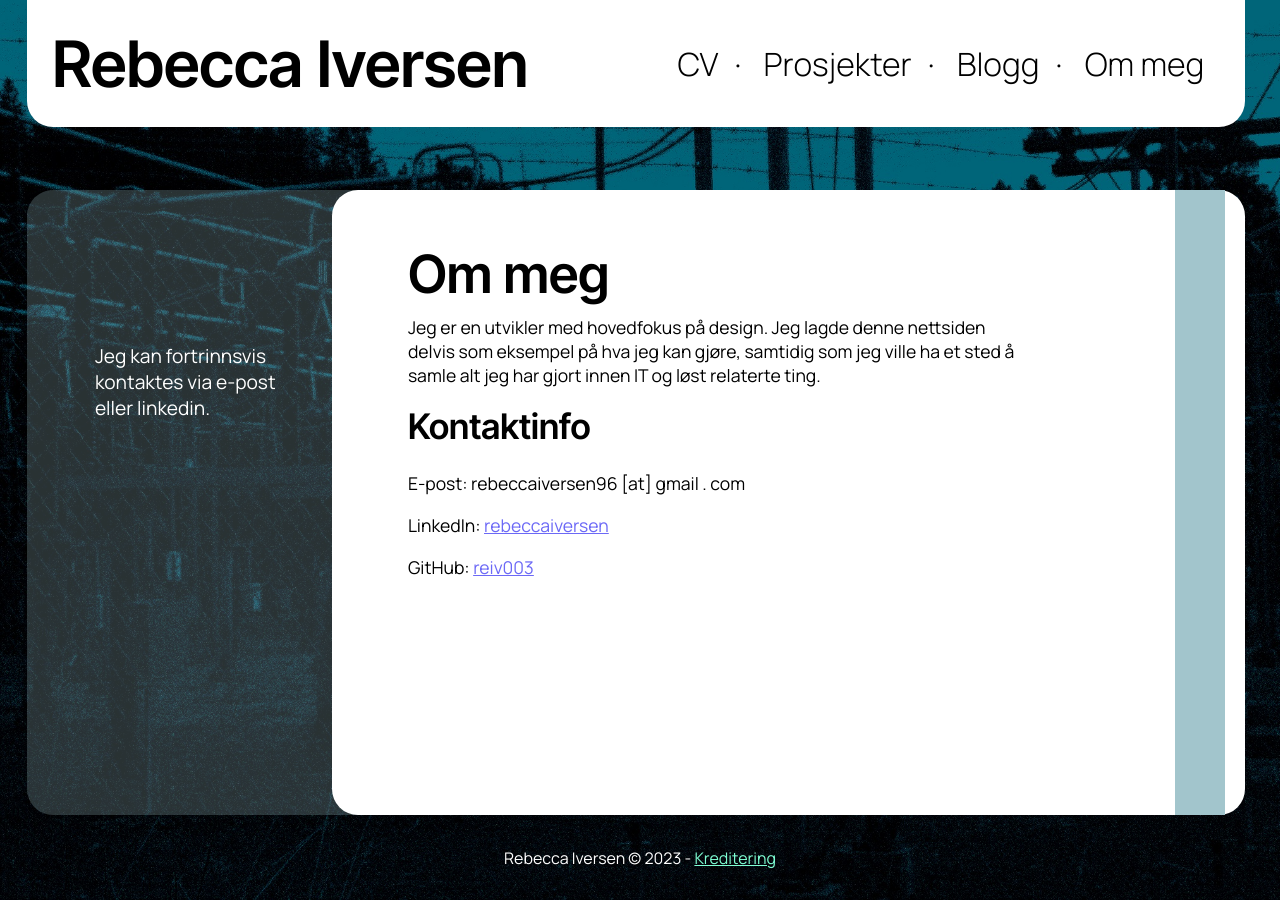
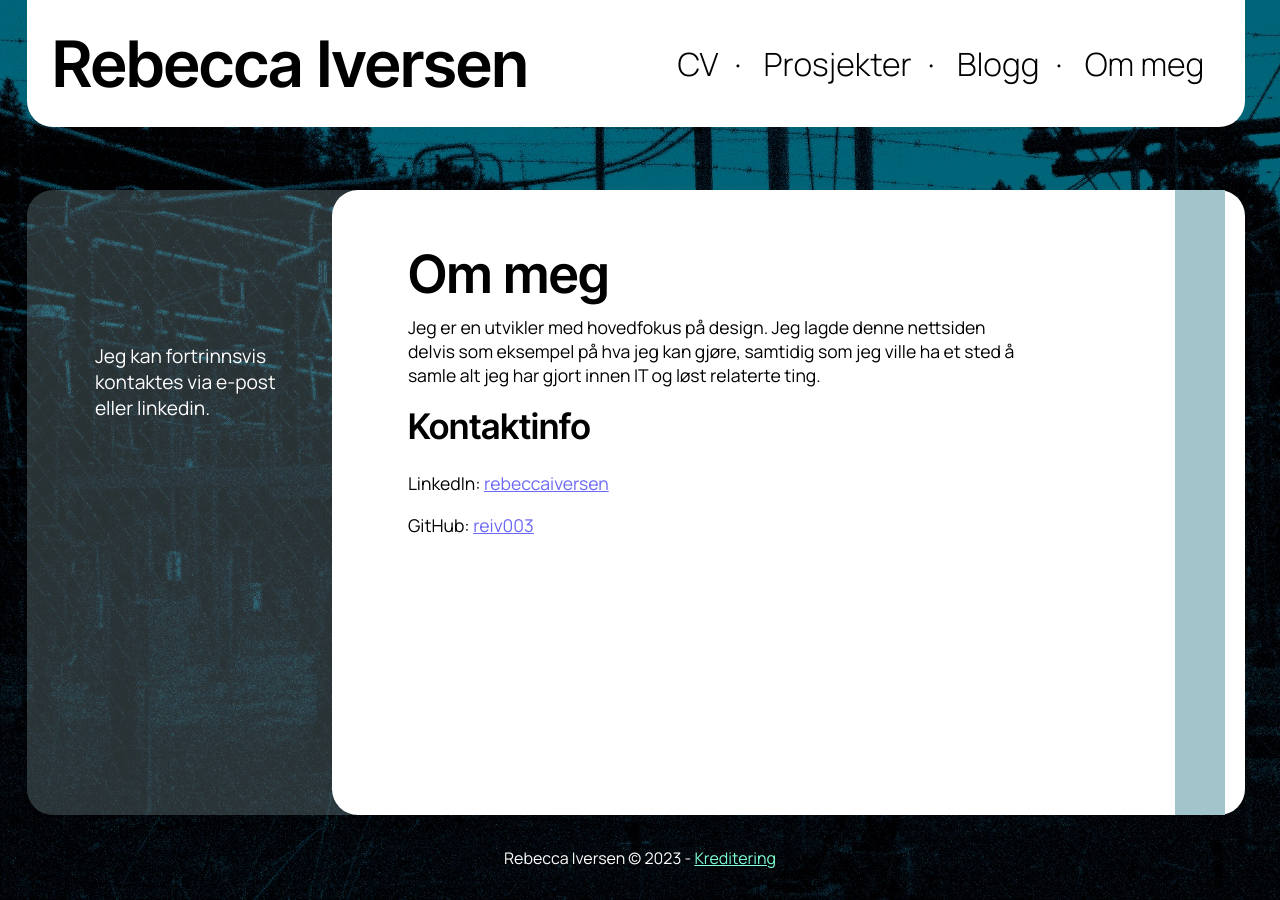
Before and after one commit to reiv003/Portef-ljesiden, a Jekyll site: the page built from _pages/om.md, in a window 1280 px wide. Built offline with Jekyll 4.4.1, drawn with Linux system fonts in a browser that asks for light colours.

Commit message:
removed email

```diff
--- a/_pages/om.md
+++ b/_pages/om.md
@@ -9,8 +9,6 @@ Jeg er en utvikler med hovedfokus på design. Jeg lagde denne nettsiden delvis s
 
 ## Kontaktinfo
 
-E-post: rebeccaiversen96 [at] gmail . com
-
 LinkedIn: [rebeccaiversen](https://www.linkedin.com/in/rebeccaiversen/)
 
 GitHub: [reiv003](https://github.com/reiv003)
```
